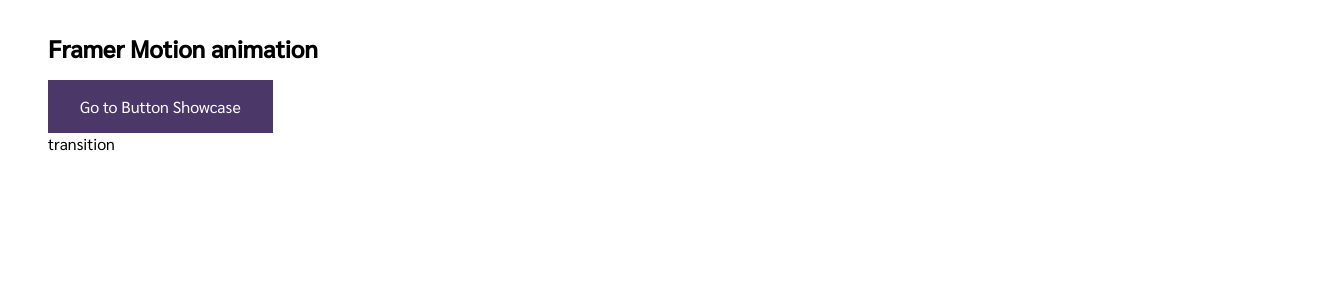
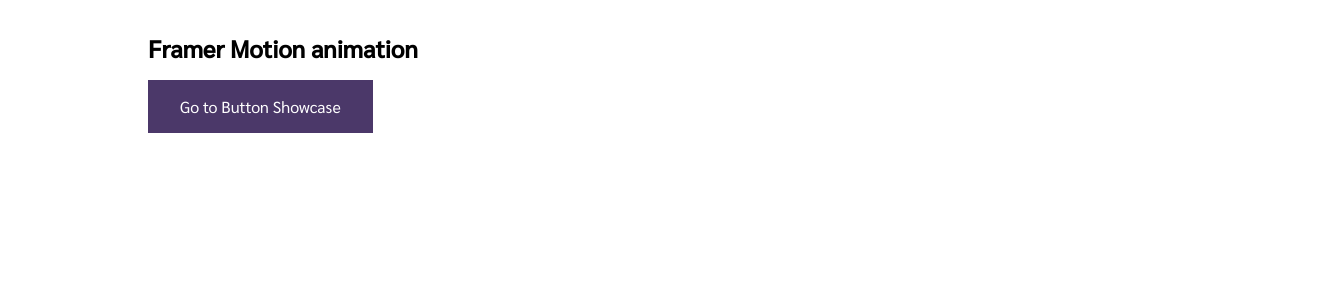
Before and after one commit to firstneverrest/Framer-Motion-Learning, a React (Create React App) app in the folder framer-motion/: page / in a window 1280 px wide. Shown: the top 300 px of the page, 1332 px wide, since content can reach past the window. Built offline with nearby package versions, Linux system fonts and the light colour scheme.

Commit message:
feat: add hover animation

```diff
--- a/framer-motion/src/pages/Home.js
+++ b/framer-motion/src/pages/Home.js
@@ -6,28 +6,21 @@
 const Home = () => {
   return (
     <motion.div
-      initial={{ opacity: 0 }}
-      animate={{ opacity: 1 }}
+      initial={{ x: 0, opacity: 0 }}
+      animate={{ x: 100, opacity: 1 }}
       transition={{ delay: 0.2, duration: 1 }}
       className={classes.container}
     >
       <h2>Framer Motion animation</h2>
       <Link to="/button">
-        <motion.button className={classes.button}>
+        <motion.button
+          whileHover={{ backgroundColor: '#000' }}
+          transition={{ duration: 0.5 }}
+          className={classes.button}
+        >
           Go to Button Showcase
         </motion.button>
       </Link>
-      <motion.p
-        initial={{ x: '-50vw' }}
-        animate={{ x: 0 }}
-        transition={{
-          delay: 0.2,
-          duration: 1,
-          type: 'spring',
-        }}
-      >
-        transition
-      </motion.p>
     </motion.div>
   );
 };
```
